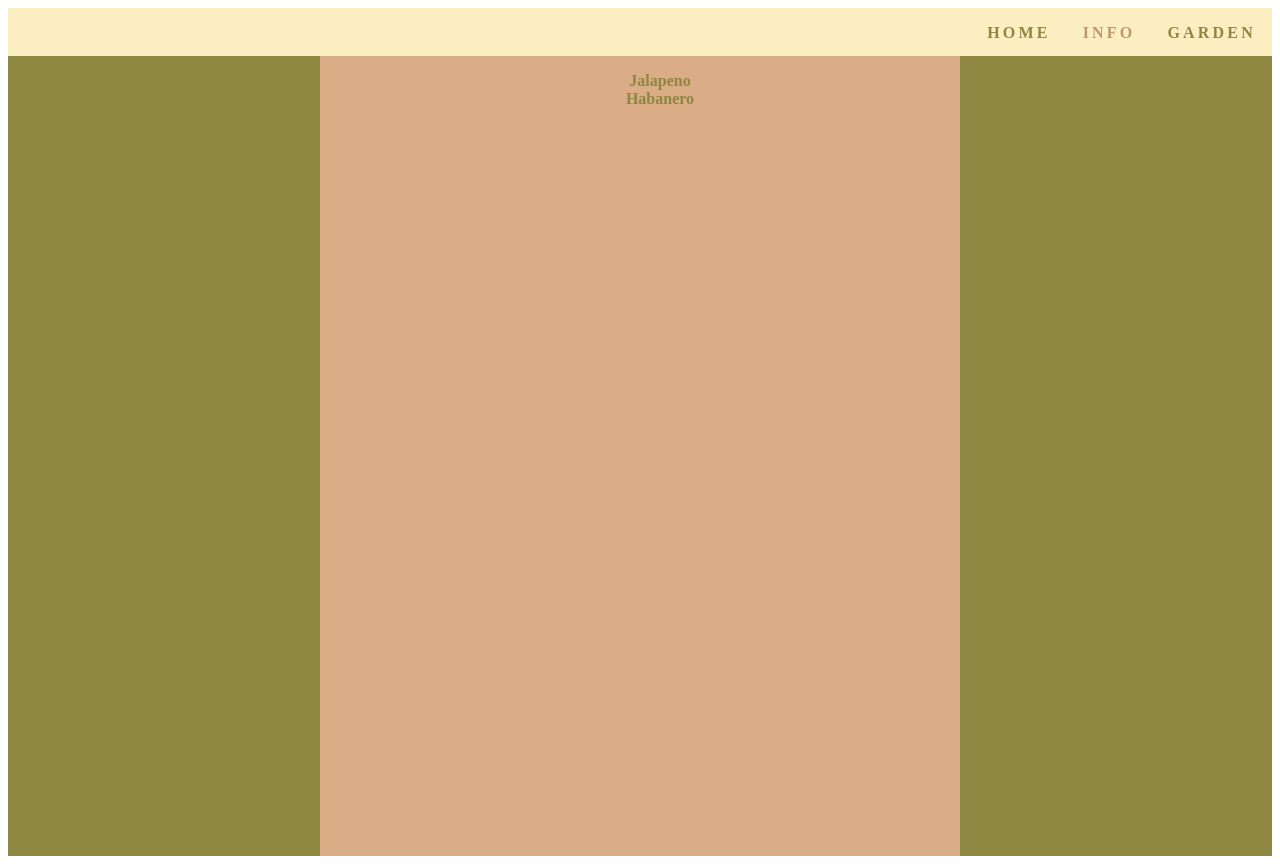
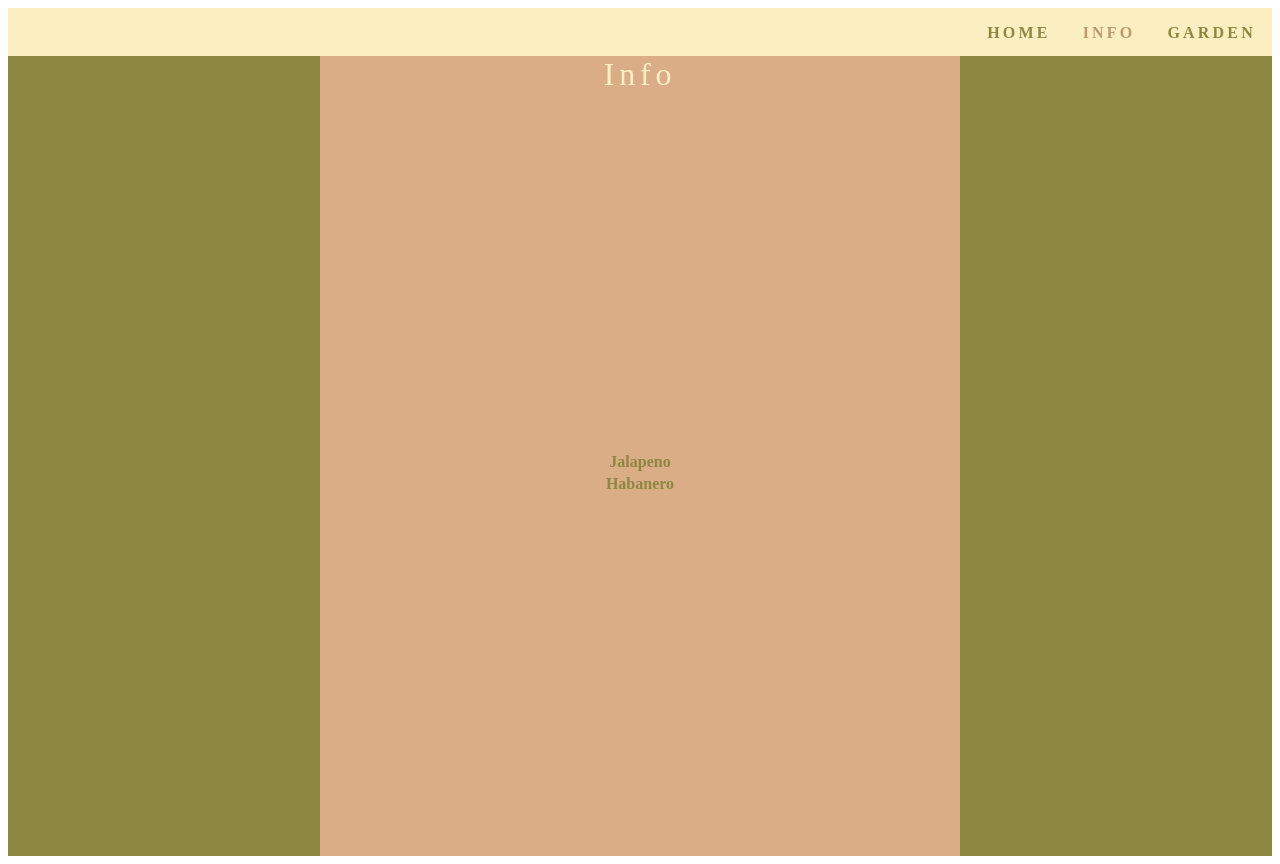
Before and after one commit to YouGuavas/gardening-tracker, a React (Create React App) app in the folder client/: page /Info in a window 1280 px wide. Built offline with nearby package versions, Linux system fonts and the light colour scheme; the HTML template or start-up script is replaced by a standard one.

Commit message:
Center plants list

```diff
--- a/client/src/components/Home.js
+++ b/client/src/components/Home.js
@@ -2,7 +2,8 @@ export function Home() {
   return (
     <div className="main grid">
       <h1>Home</h1>
-      <a href="/plants">Plants</a>
+      <a href="/plants">Info</a>
+      <a href="/garden">Garden</a>
 
     </div>
   )
--- a/client/src/components/Plants.js
+++ b/client/src/components/Plants.js
@@ -7,6 +7,7 @@ export function Plants(props) {
   }
   return (
     <div className="main grid">
+      <h1>Info</h1>
       <ul className="plants">
       {props.plants.map((plant, index) => {
         return <li><Link onClick={() => handleClick({name: plant.name, description: plant.description})} to={`/plant/${plant.name}`} key={index}>{plant.name}</Link></li>
--- a/client/src/styles/Plants.scss
+++ b/client/src/styles/Plants.scss
@@ -1,3 +1,8 @@
 .plants {
   list-style: none;
+  margin: 0;
+  padding: 0;
+  li {
+    margin-bottom: 0.2rem;
+  }
 }
```
